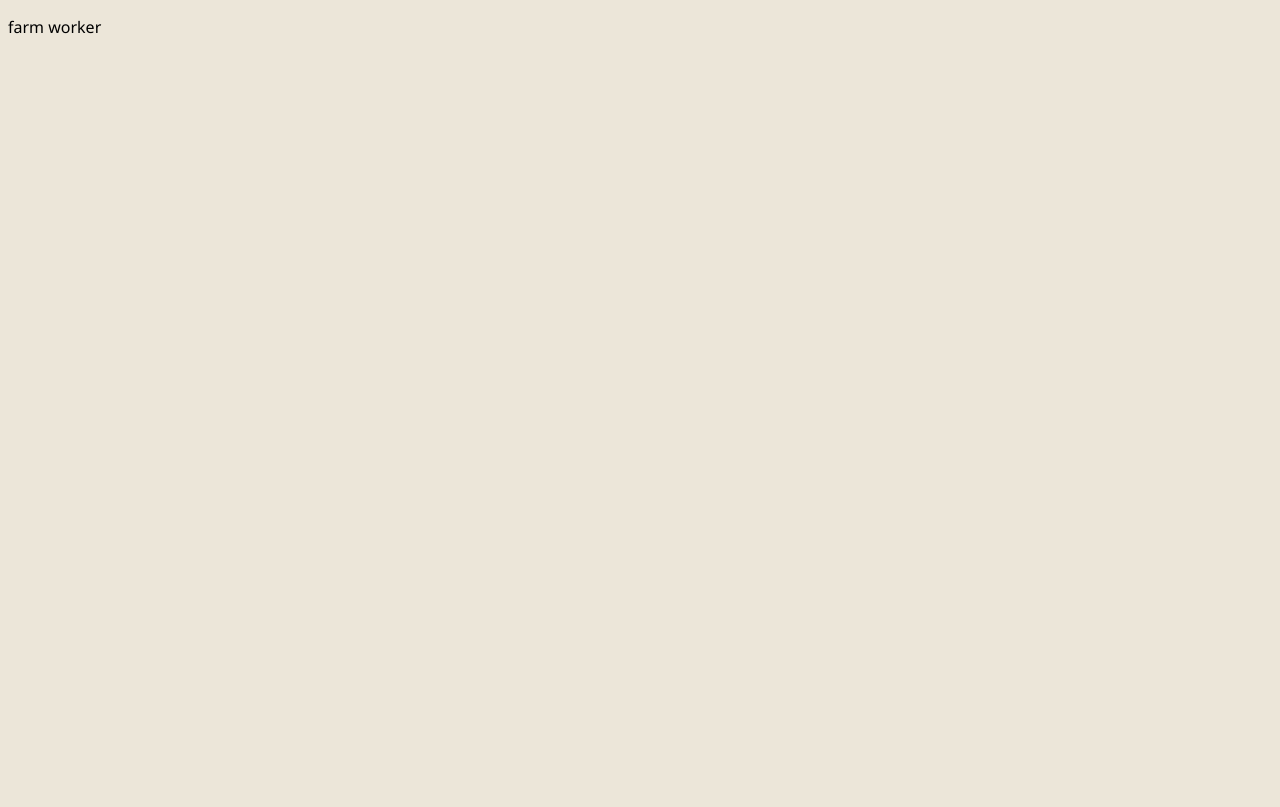
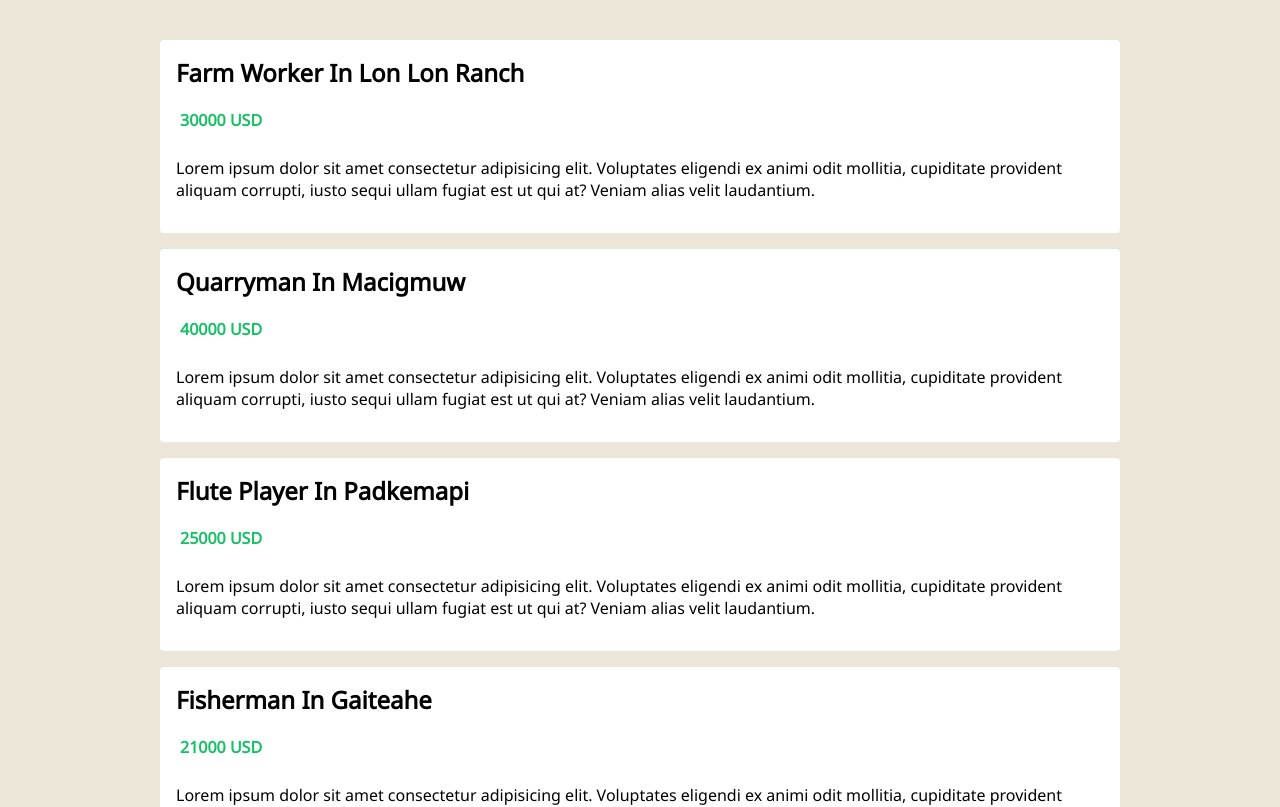
Before and after one commit to d3vkk/vue3-with-typescript-tutorial, a Vue app: page / in a window 1280 px wide. Shown: the top 807 px of the page. Built offline with nearby package versions, Linux system fonts and the light colour scheme.

Commit message:
feat: Props with typescript

```diff
--- /dev/null
+++ b/src/components/JobsList.vue
@@ -0,0 +1,69 @@
+<template>
+  <div class="jobs-list">
+    <ul>
+      <li v-for="job in jobs" :key="job.id">
+        <h2>{{ job.title }} in {{ job.location }}</h2>
+        <div class="salary">
+          <p>{{ job.salary }} USD</p>
+        </div>
+        <div class="description">
+          <p>
+            Lorem ipsum dolor sit amet consectetur adipisicing elit. Voluptates
+            eligendi ex animi odit mollitia, cupiditate provident aliquam
+            corrupti, iusto sequi ullam fugiat est ut qui at? Veniam alias velit
+            laudantium.
+          </p>
+        </div>
+      </li>
+    </ul>
+  </div>
+</template>
+
+<script lang="ts">
+import { defineComponent, PropType } from "vue";
+import Job from "../types/Job";
+
+export default defineComponent({
+  props: {
+    jobs: {
+      type: Array as PropType<Job[]>,
+      required: true,
+    },
+  },
+  setup() {
+    return {};
+  },
+});
+</script>
+
+<style scoped>
+.jobs-list {
+  max-width: 960px;
+  margin: 40px auto;
+}
+.jobs-list ul {
+  padding: 0;
+}
+.jobs-list li {
+  list-style-type: none;
+  background: white;
+  padding: 16px;
+  margin: 16px 0;
+  border-radius: 4px;
+}
+.jobs-list h2 {
+  margin: 0 0 10px;
+  text-transform: capitalize;
+}
+.salary {
+  display: flex;
+}
+.salary img {
+  width: 30px;
+}
+.salary p {
+  color: #17bf66;
+  font-weight: bold;
+  margin: 10px 4px;
+}
+</style>
--- a/src/views/Jobs.vue
+++ b/src/views/Jobs.vue
@@ -1,14 +1,18 @@
 <template>
   <div>
-    <p>{{ jobs[0].title }}</p>
+    <JobsList :jobs="jobs"/>
   </div>
 </template>
 
 <script lang="ts">
 import { defineComponent, ref } from "vue";
+import JobsList from "../components/JobsList.vue";
 import Job from "../types/Job";
 
 export default defineComponent({
+    components: {
+    JobsList,
+  },
   setup() {
     const jobs = ref<Job[]>([
       {
```
